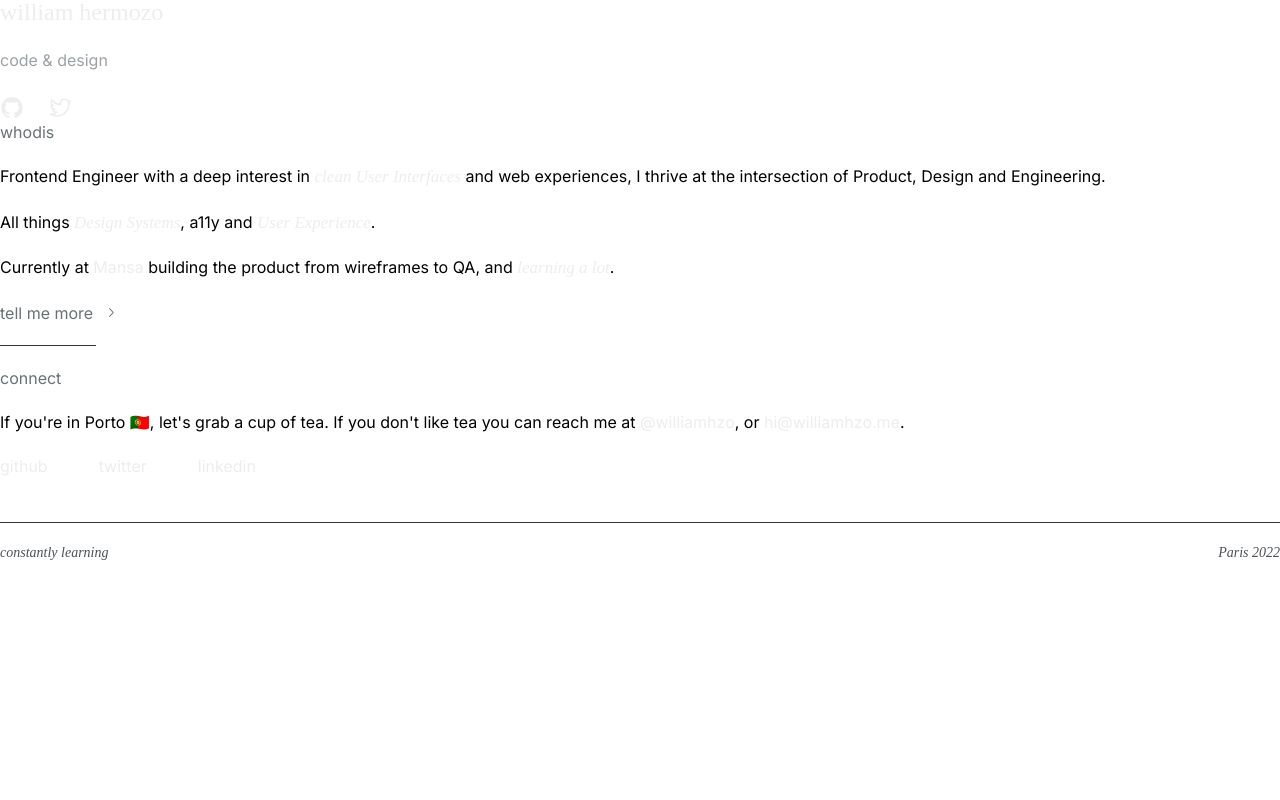
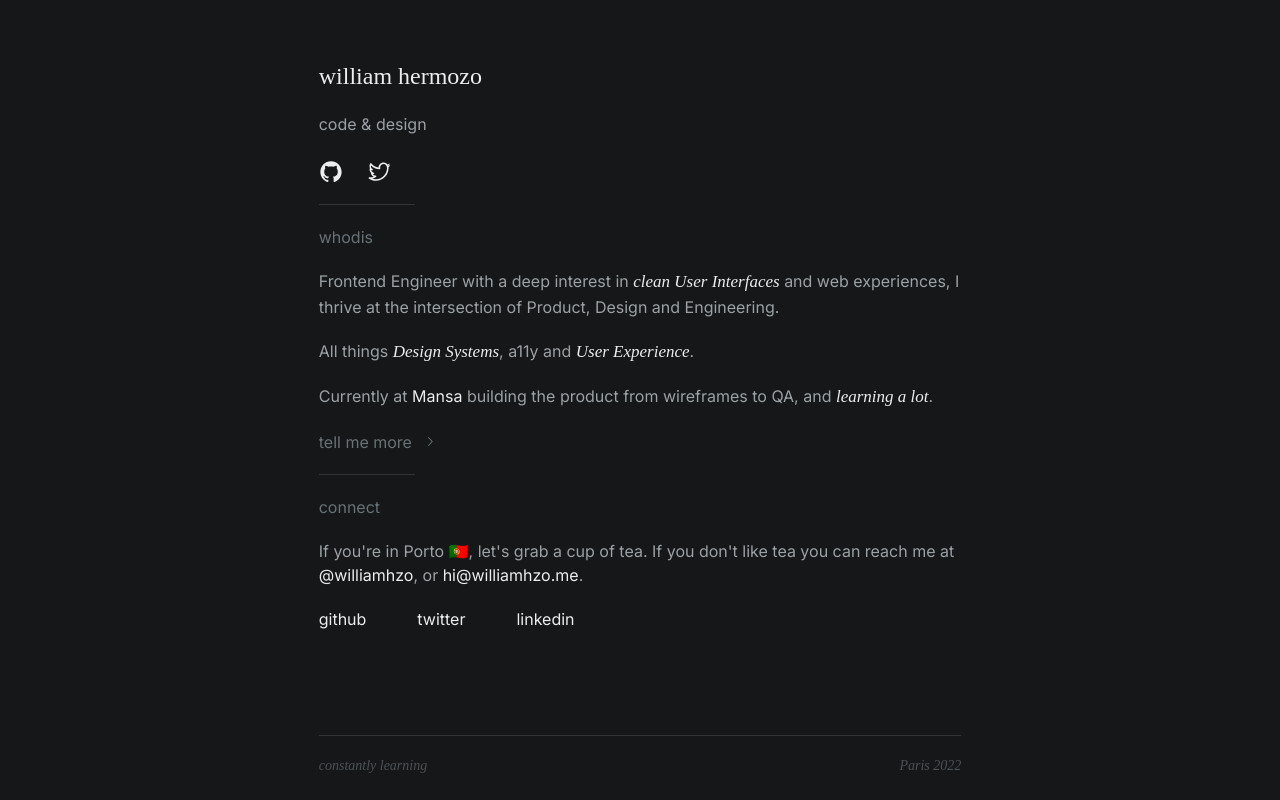
Before and after one commit to williamhzo/williamhzo.me-v1, a Next.js app: page / in a window 1280 px wide. Built offline with nearby package versions, Linux system fonts and the light colour scheme; a web font is replaced by a local one; what tailwindcss-radix would draw is missing.

Commit message:
refactor: clean up redundant styling

```diff
--- a/components/Footer.tsx
+++ b/components/Footer.tsx
@@ -2,8 +2,7 @@ import React from "react";
 
 export default function Footer() {
   return (
-    <>
-      <footer>
+    <footer className="pb-base-safe">
       <hr className="separator w-full" />
 
       <span className="flex justify-between font-serif text-sm italic text-lowest-contrast">
@@ -12,6 +11,5 @@ export default function Footer() {
         <p>Paris 2022</p>
       </span>
     </footer>
-    </>
   );
 }
--- a/components/Header.tsx
+++ b/components/Header.tsx
@@ -3,7 +3,7 @@ import Link from "./atoms/Link";
 
 export default function Header() {
   return (
-    <header>
+    <header className="pt-16">
       <h1 className="font-serif text-2xl leading-none text-high-contrast">
         william hermozo
       </h1>
@@ -58,6 +58,8 @@ export default function Header() {
           </li>
         </ul>
       </nav>
+
+      <hr className="separator" />
     </header>
   );
 }
--- a/styles/globals.css
+++ b/styles/globals.css
@@ -1,6 +1,27 @@
 @tailwind base;
 @tailwind components;
 @tailwind utilities;
+
+@layer base {
+  #__next {
+    @apply flex min-h-screen flex-col justify-between;
+  }
+
+  body {
+    @apply mx-auto my-0 flex max-w-[70ch] flex-col  bg-background px-8 text-contrast;
+  }
+
+  a,
+  option,
+  label,
+  *[role="button"],
+  button:not([disabled]),
+  input:not([disabled]),
+  textarea:not([disabled]),
+  select:not([disabled]) {
+    @apply touch-manipulation;
+  }
+}
 
 @layer components {
   .arrow-icon svg {
```
Lines whose indentation alone changed are shown as unchanged.
